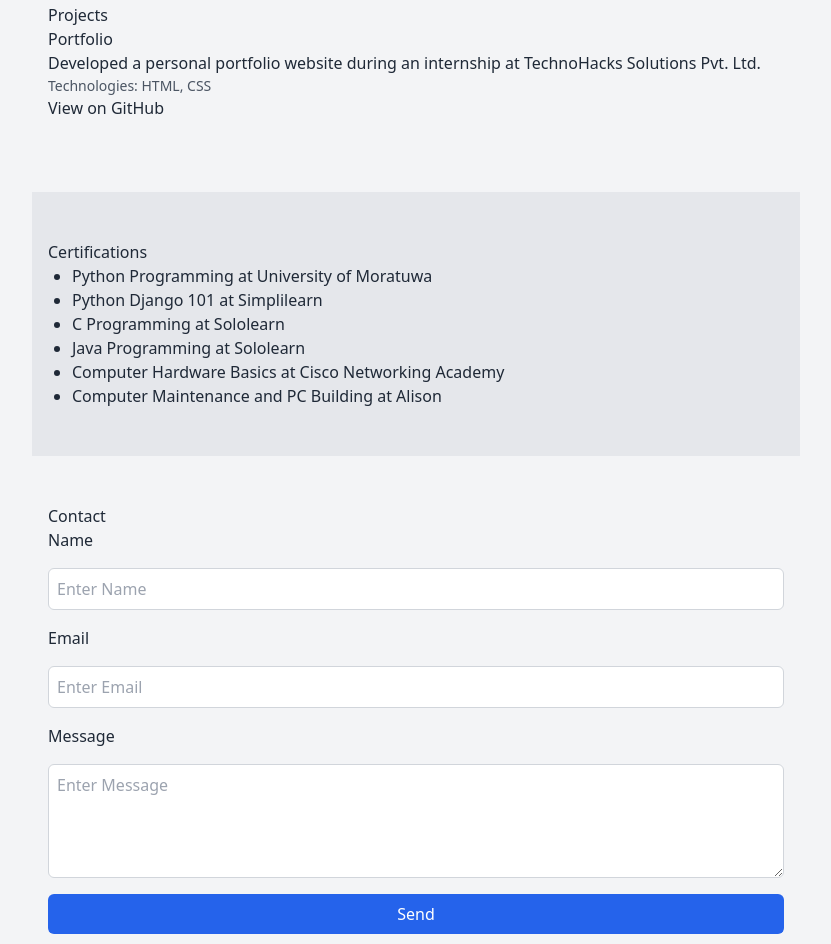
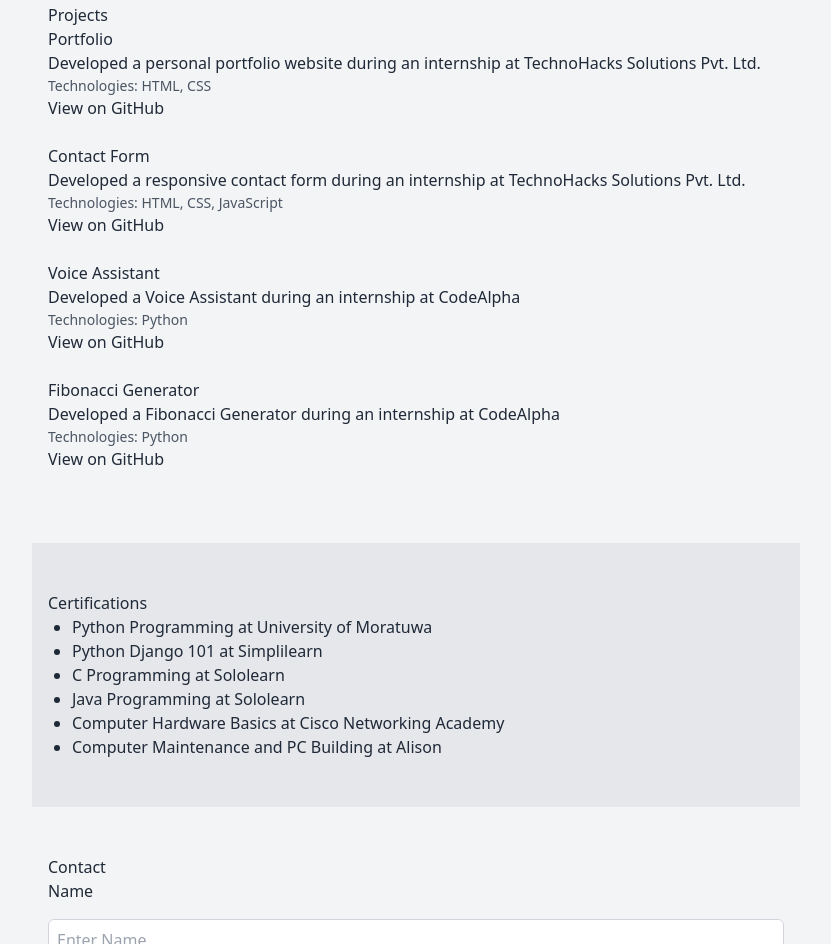
Before and after one commit to dsamithmendis/www.dsamithmendis.com, a plain HTML site: page index.html in a window 1280 px wide. Shown: the part 1102-2046 px from the top of the page, without its empty margins (224-1055 px from the left). Drawn offline with nearby package versions, Linux system fonts and the light colour scheme.

Commit message:
Update index.html

```diff
--- a/index.html
+++ b/index.html
@@ -70,6 +70,24 @@
     <p class="tech">Technologies: HTML, CSS</p>
     <a href="https://github.com/dsamithmendis/TechnoHacks_Portfolio">View on GitHub</a>
   </div>
+  <div class="project">
+    <h3>Contact Form</h3>
+    <p>Developed a responsive contact form during an internship at TechnoHacks Solutions Pvt. Ltd.</p>
+    <p class="tech">Technologies: HTML, CSS, JavaScript</p>
+    <a href="https://github.com/dsamithmendis/TechnoHacks_ContactForm">View on GitHub</a>
+  </div>
+    <div class="project">
+    <h3>Voice Assistant</h3>
+    <p>Developed a Voice Assistant during an internship at CodeAlpha</p>
+    <p class="tech">Technologies: Python</p>
+    <a href="https://github.com/dsamithmendis/CodeAlpha_VoiceAssistant">View on GitHub</a>
+  </div>
+  <div class="project">
+    <h3>Fibonacci Generator</h3>
+    <p>Developed a Fibonacci Generator during an internship at CodeAlpha</p>
+    <p class="tech">Technologies: Python</p>
+    <a href="https://github.com/dsamithmendis/CodeAlpha_FibonacciGenerator">View on GitHub</a>
+  </div>
 </section>
 
   <!-- Certifications -->
```
Lines whose indentation alone changed are shown as unchanged.
